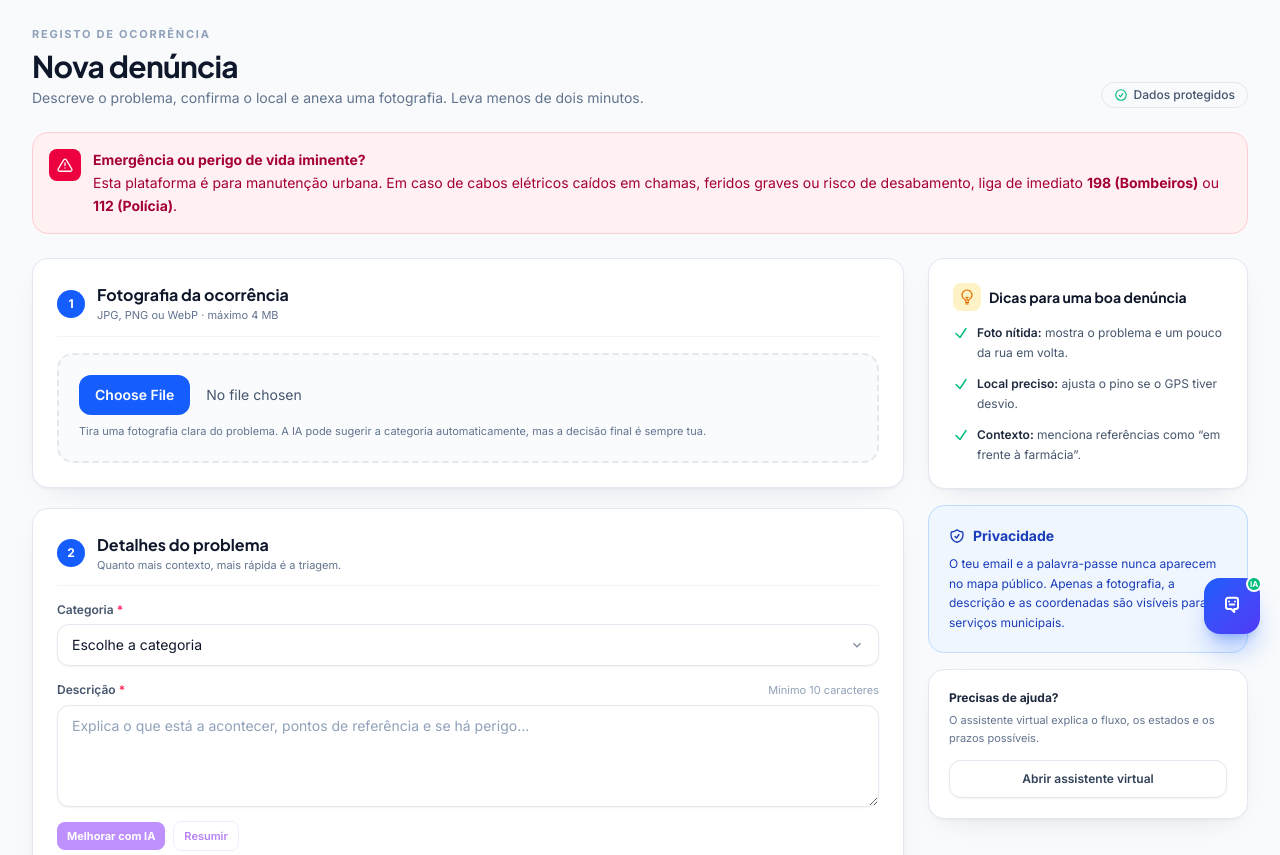
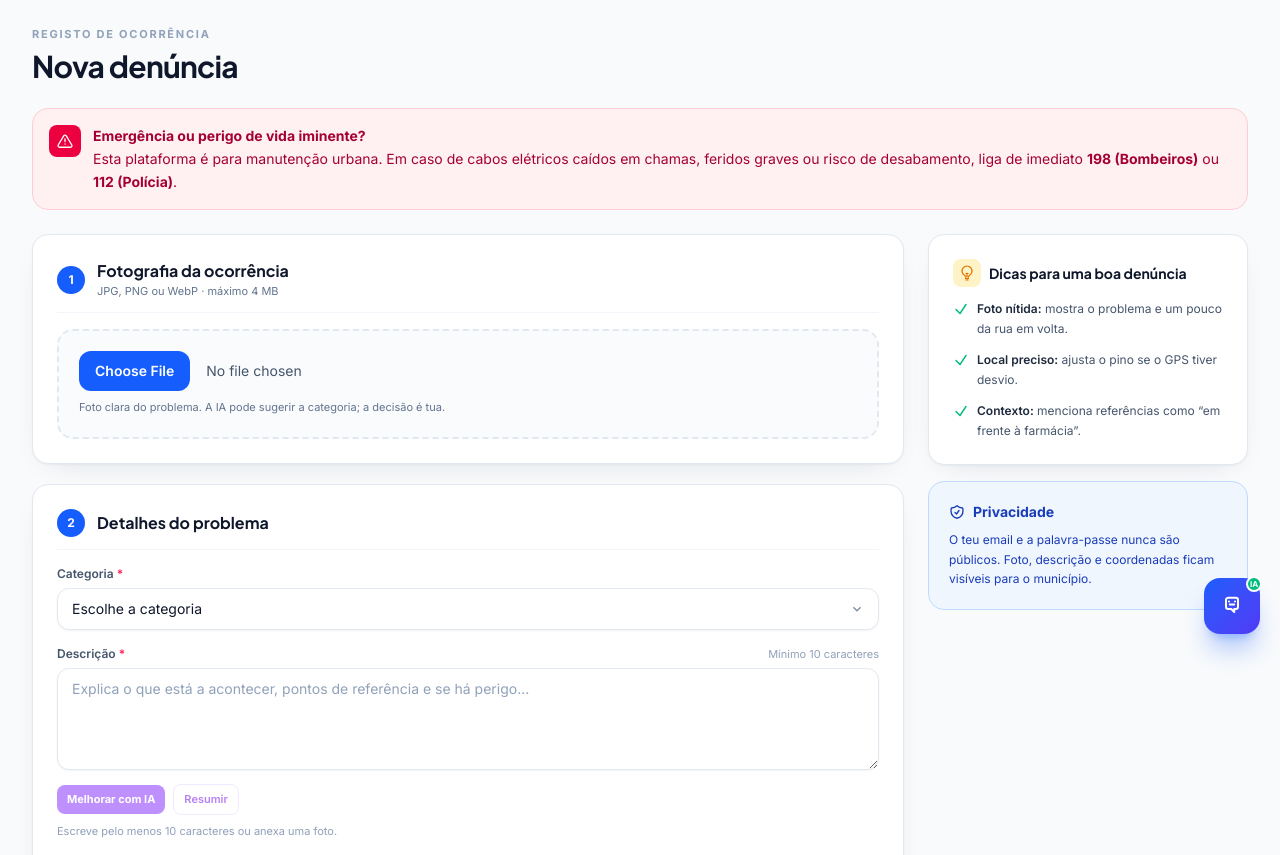
Before and after one commit to Nelson-Wilson/CidadaoAtivo, a Node server app: template views/reports/create.ejs in a window 1280 px wide. Shown: the part 146-1001 px from the top of the page. Run offline with Node 20, Linux system fonts and the light colour scheme; the template is opened without the code that fills it, so the values that code supplies are empty; style sheets or scripts are compiled from the project's sources; some libraries are stand-ins or nearby versions.

Commit message:
Reduz texto redundante no fluxo do cidadao

```diff
--- a/public/js/report-form.js
+++ b/public/js/report-form.js
@@ -188,11 +188,11 @@
                 if (pedidoDescricaoEmCurso) {
                     descricaoHintEl.textContent = 'A IA está a preparar uma sugestão…';
                 } else if (temTexto) {
-                    descricaoHintEl.textContent = 'Revê sempre a sugestão antes de a usares.';
+                    descricaoHintEl.textContent = 'Revê a sugestão antes de a usares.';
                 } else if (temFoto) {
-                    descricaoHintEl.textContent = 'Podes pedir uma sugestão com base na foto ou escrever pelo menos 10 caracteres.';
+                    descricaoHintEl.textContent = 'Podes pedir uma sugestão com base na foto.';
                 } else {
-                    descricaoHintEl.textContent = 'Escreve pelo menos 10 caracteres ou anexa uma foto para receber uma sugestão.';
+                    descricaoHintEl.textContent = 'Escreve pelo menos 10 caracteres ou anexa uma foto.';
                 }
             }
         }
--- a/views/reports/create.ejs
+++ b/views/reports/create.ejs
@@ -10,12 +10,7 @@
     <div>
         <span class="ca-eyebrow">Registo de ocorrência</span>
         <h1 class="ca-page-title mt-1">Nova denúncia</h1>
-        <p class="ca-muted mt-1">Descreve o problema, confirma o local e anexa uma fotografia. Leva menos de dois minutos.</p>
     </div>
-    <span class="ca-chip self-start sm:self-auto">
-        <svg class="h-3.5 w-3.5 text-emerald-500" viewBox="0 0 24 24" fill="none" stroke="currentColor" stroke-width="2" aria-hidden="true"><path stroke-linecap="round" stroke-linejoin="round" d="M9 12.75L11.25 15 15 9.75M21 12a9 9 0 11-18 0 9 9 0 0118 0z"/></svg>
-        Dados protegidos
-    </span>
 </div>
 
 <div class="mb-6 flex items-start gap-3 rounded-2xl border border-rose-200 bg-rose-50 p-4 text-rose-800 dark:border-rose-900 dark:bg-rose-950/40 dark:text-rose-200">
@@ -46,7 +41,7 @@
                 <input type="file" name="photo" id="photo" accept="image/jpeg,image/png,image/webp" capture="environment" required
                        class="block w-full cursor-pointer text-sm text-slate-600 file:mr-4 file:rounded-xl file:border-0 file:bg-blue-600 file:px-4 file:py-2.5 file:text-sm file:font-semibold file:text-white hover:file:bg-blue-700 dark:text-slate-300 dark:file:bg-blue-600">
                 <p class="mt-2 text-[11px] leading-relaxed text-slate-500 dark:text-slate-400">
-                    Tira uma fotografia clara do problema. A IA pode sugerir a categoria automaticamente, mas a decisão final é sempre tua.
+                    Foto clara do problema. A IA pode sugerir a categoria; a decisão é tua.
                 </p>
 
                 <img id="photo-preview" alt="Pré-visualização da fotografia" class="mt-4 hidden h-40 w-56 rounded-xl border border-slate-200 object-cover shadow-sm dark:border-slate-700">
@@ -65,7 +60,6 @@
                 <span class="flex h-7 w-7 items-center justify-center rounded-full bg-blue-600 text-xs font-bold text-white">2</span>
                 <div>
                     <h2 class="font-display text-base font-bold text-slate-900 dark:text-white">Detalhes do problema</h2>
-                    <p class="text-[11px] text-slate-500 dark:text-slate-400">Quanto mais contexto, mais rápida é a triagem.</p>
                 </div>
             </div>
 
@@ -108,7 +102,7 @@
                             </button>
                         </div>
                         <p id="ai-description-hint" class="text-[11px] leading-relaxed text-slate-400 dark:text-slate-500">
-                            Escreve pelo menos 10 caracteres ou anexa uma foto para receber uma sugestão.
+                            Escreve pelo menos 10 caracteres ou anexa uma foto.
                         </p>
                         <div id="ai-description-panel" class="hidden rounded-xl border border-violet-200 bg-violet-50 p-3 dark:border-violet-800 dark:bg-violet-950/40" aria-live="polite">
                             <div class="flex items-start justify-between gap-3">
@@ -131,7 +125,7 @@
                                 </button>
                             </div>
                             <p class="mt-2 text-[10px] leading-relaxed text-violet-500 dark:text-violet-300">
-                                A sugestão é gerada pelo Google Gemini e só é enviada quando clicas num dos botões.
+                                Sugestão gerada por IA. Só é aplicada se aceitares.
                             </p>
                         </div>
                         <p id="ai-description-error" class="hidden text-[11px] font-medium text-rose-600 dark:text-rose-400"></p>
@@ -151,12 +145,9 @@
                         <svg class="h-4 w-4" viewBox="0 0 24 24" fill="none" stroke="currentColor" stroke-width="2" aria-hidden="true"><path stroke-linecap="round" stroke-linejoin="round" d="M12 18v-5.25m0 0a2.25 2.25 0 100-4.5 2.25 2.25 0 000 4.5zm0 0h-.008M21 12a9 9 0 11-18 0 9 9 0 0118 0z"/></svg>
                         Ocorrências perto deste local
                     </div>
-                    <p class="mb-2 text-[11px] leading-relaxed text-amber-700 dark:text-amber-300">
-                        A verificação usa a localização obtida por GPS ou marcada no mapa. Não precisas de escrever a descrição primeiro.
-                    </p>
                     <div id="duplicate-list" class="space-y-2"></div>
                     <p class="mt-2 text-[11px] leading-relaxed text-amber-700 dark:text-amber-300">
-                        Se for o mesmo problema, confirma a ocorrência existente. Se for diferente, continua e envia a tua denúncia.
+                        Se for o mesmo problema, confirma a ocorrência existente.
                     </p>
                 </div>
 
@@ -190,7 +181,7 @@
 
         <div class="flex flex-col items-center justify-between gap-4 sm:flex-row">
             <p class="text-center text-[11px] leading-relaxed text-slate-500 dark:text-slate-400 sm:text-left">
-                Ao enviar, autorizas que a fotografia e as coordenadas sejam partilhadas com os serviços municipais.
+                Ao enviar, partilhas a foto e as coordenadas com o município.
             </p>
             <button type="submit" class="ca-btn-primary w-full shrink-0 sm:w-auto">
                 <svg class="h-4 w-4" viewBox="0 0 24 24" fill="none" stroke="currentColor" stroke-width="2" aria-hidden="true"><path stroke-linecap="round" stroke-linejoin="round" d="M6 12L3.269 3.126A59.768 59.768 0 0121.485 12 59.77 59.77 0 013.27 20.876L5.999 12zm0 0h7.5"/></svg>
@@ -230,18 +221,8 @@
                 Privacidade
             </h2>
             <p class="mt-2 leading-relaxed">
-                O teu email e a palavra-passe nunca aparecem no mapa público. Apenas a fotografia, a descrição e as coordenadas são visíveis para os serviços municipais.
+                O teu email e a palavra-passe nunca são públicos. Foto, descrição e coordenadas ficam visíveis para o município.
             </p>
-        </section>
-
-        <section class="ca-card p-5">
-            <h2 class="text-xs font-bold text-slate-800 dark:text-slate-100">Precisas de ajuda?</h2>
-            <p class="mt-1.5 text-[11px] leading-relaxed text-slate-500 dark:text-slate-400">
-                O assistente virtual explica o fluxo, os estados e os prazos possíveis.
-            </p>
-            <button type="button" data-chatbot-open class="ca-btn-secondary mt-3 w-full text-xs">
-                Abrir assistente virtual
-            </button>
         </section>
     </aside>
 </div>
--- a/views/reports/index.ejs
+++ b/views/reports/index.ejs
@@ -19,7 +19,7 @@
         </span>
         <h2 class="mt-4 font-display text-lg font-bold text-slate-900 dark:text-white">Ainda não tens ocorrências registadas</h2>
         <p class="mt-2 max-w-md text-sm leading-relaxed text-slate-500 dark:text-slate-400">
-            Sempre que encontrares um problema na via pública ou no teu bairro, reporta-o aqui para que as equipas municipais intervenham.
+            Reporta problemas na via pública ou no teu bairro.
         </p>
         <a href="<%= url('/denuncias/nova') %>" class="ca-btn-primary mt-6">
             <svg class="h-4 w-4" viewBox="0 0 24 24" fill="none" stroke="currentColor" stroke-width="2" aria-hidden="true"><path stroke-linecap="round" stroke-linejoin="round" d="M6.827 6.175A2.31 2.31 0 015.186 7.23c-.38.054-.757.112-1.134.175C2.999 7.58 2.25 8.507 2.25 9.574V18a2.25 2.25 0 002.25 2.25h15A2.25 2.25 0 0021.75 18V9.574c0-1.067-.75-1.994-1.802-2.169a47.865 47.865 0 00-1.134-.175 2.31 2.31 0 01-1.64-1.055l-.822-1.316a2.192 2.192 0 00-1.736-1.039 48.774 48.774 0 00-5.232 0 2.192 2.192 0 00-1.736 1.039l-.821 1.316zM16.5 12.75a4.5 4.5 0 11-9 0 4.5 4.5 0 019 0z"/></svg>
```
Also changed, not shown: views/map/index.ejs (+4 -9 lines), views/ocorrencias/show.ejs (+4 -16 lines), views/reports/show.ejs (+2 -7 lines).
